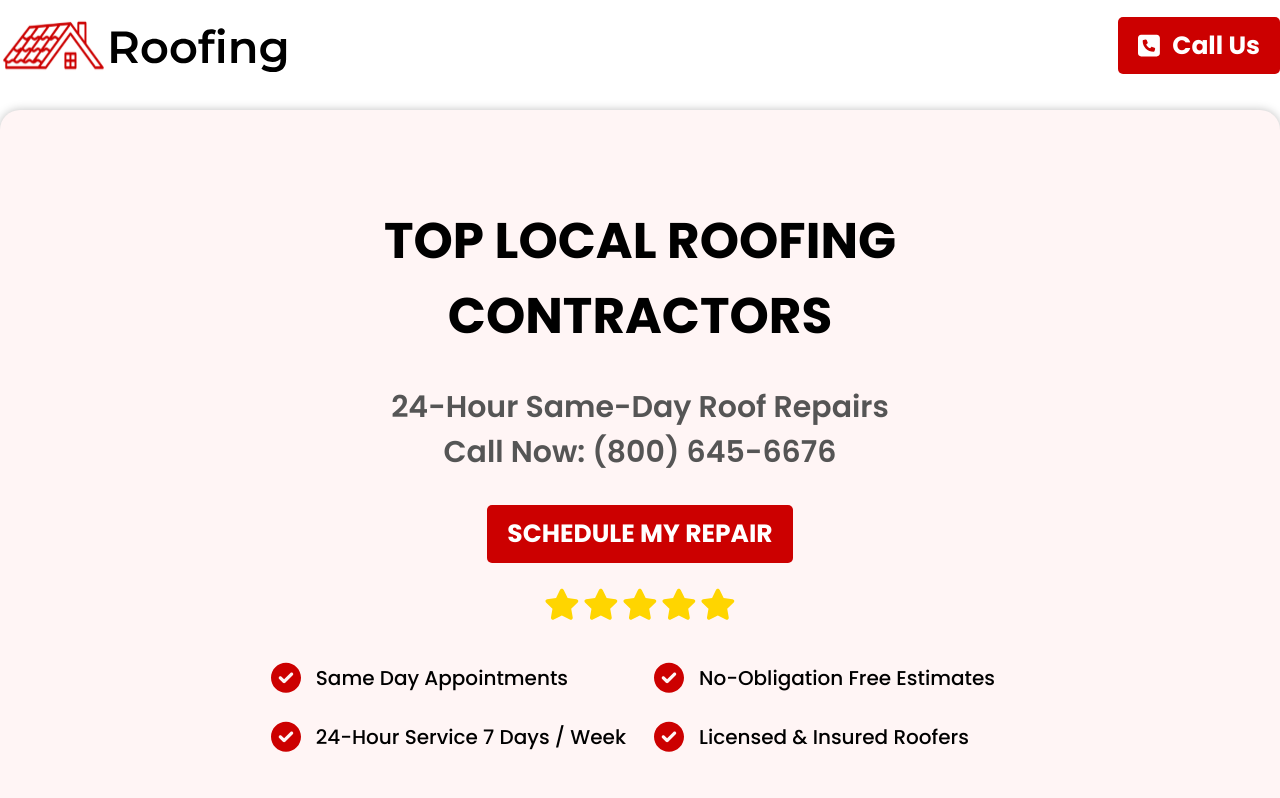
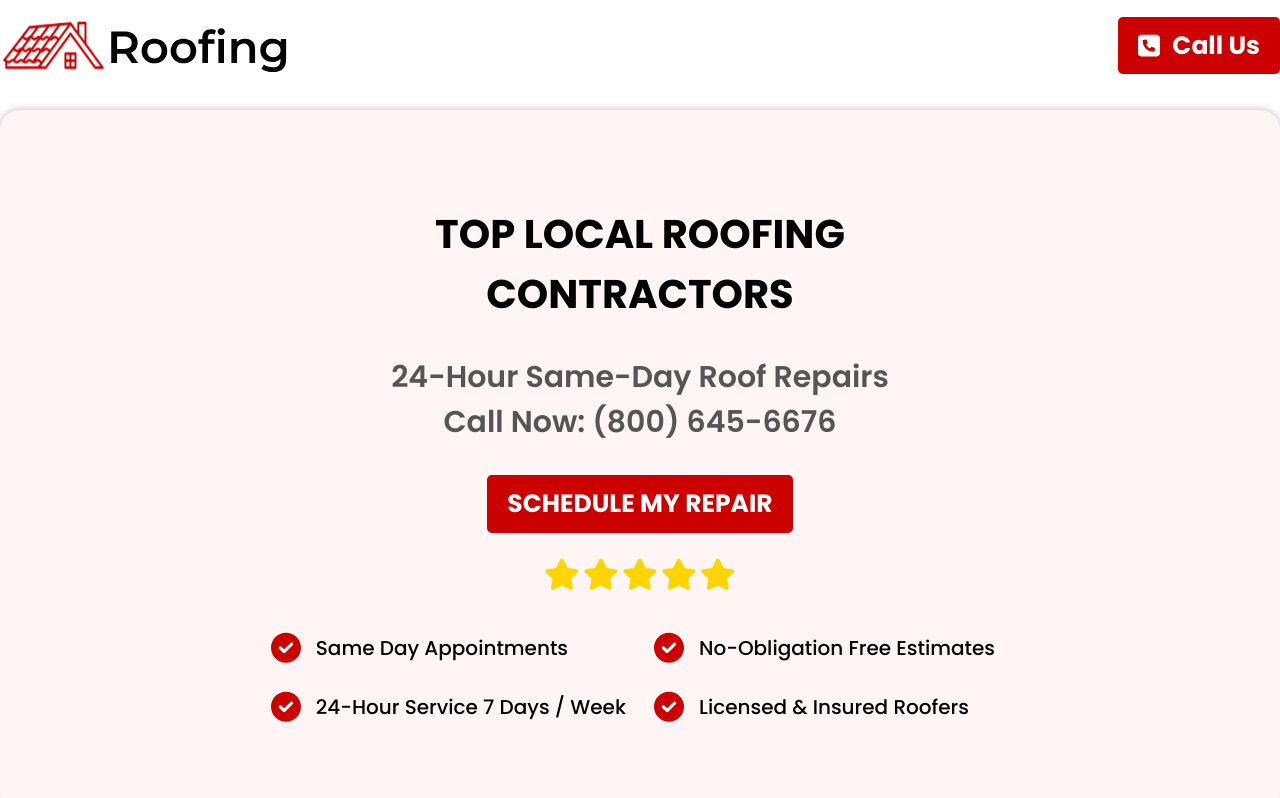
Before and after one commit to cimhasa3/safewayroof, a Next.js app: page / in a window 1280 px wide. Shown: the top 798 px of the page. Built offline with nearby package versions, Linux system fonts and the light colour scheme.

Commit message:
Update HeroSection.tsx

```diff
--- a/app/components/HeroSection.tsx
+++ b/app/components/HeroSection.tsx
@@ -29,7 +29,7 @@ export default function HeroSection() {
 
         {/* Hero section */}
         <div className=" py-[94px] bg-[#FFF5F5] mt-[30px] card-shadow md:rounded-[20px] flex flex-col items-center">
-          <h1 className="max-w-[553px] text-black text-[30px] md:text-[50px] font-bold text-center">
+          <h1 className="max-w-[553px] text-black text-[20px] md:text-[40px] font-bold text-center">
             TOP LOCAL ROOFING CONTRACTORS
           </h1>
           <div className="max-w-[520px] mt-[31px] text-[20px] md:text-[30px] font-semibold text-[#555] text-center">
```
